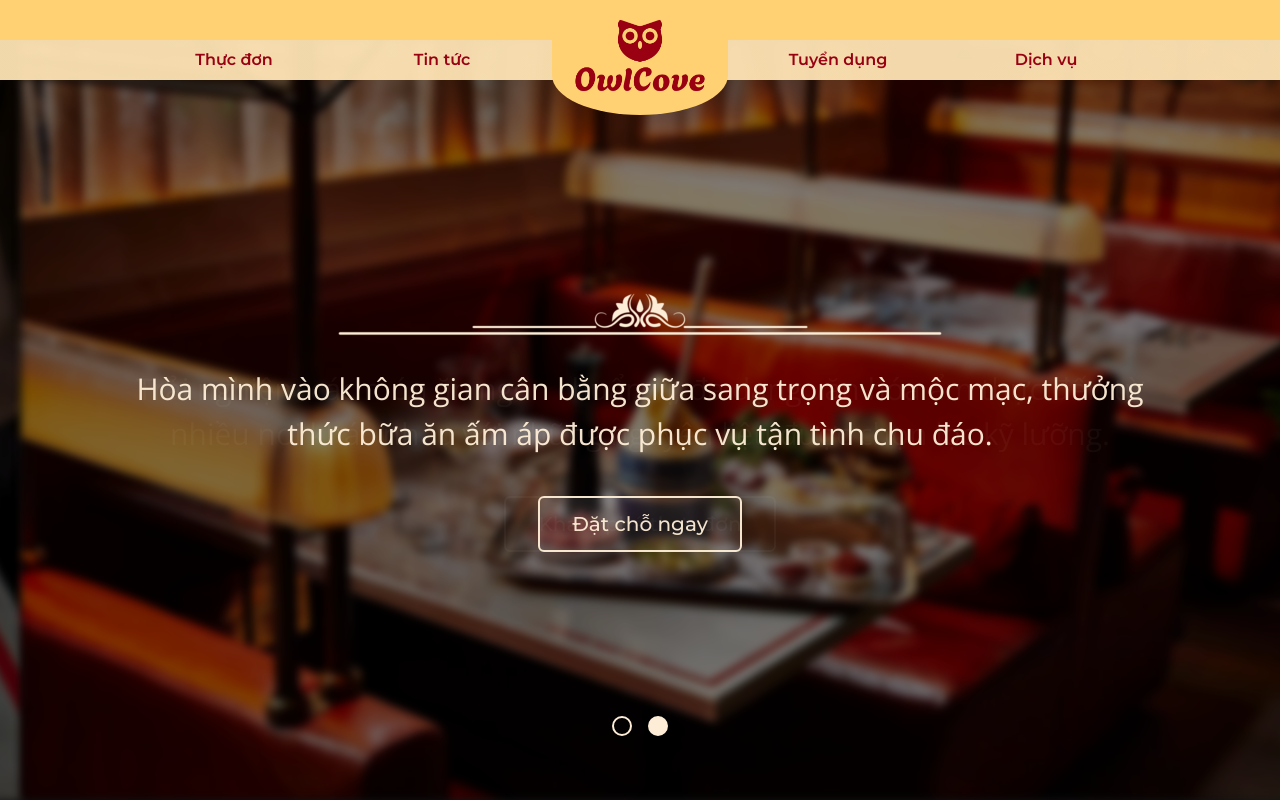
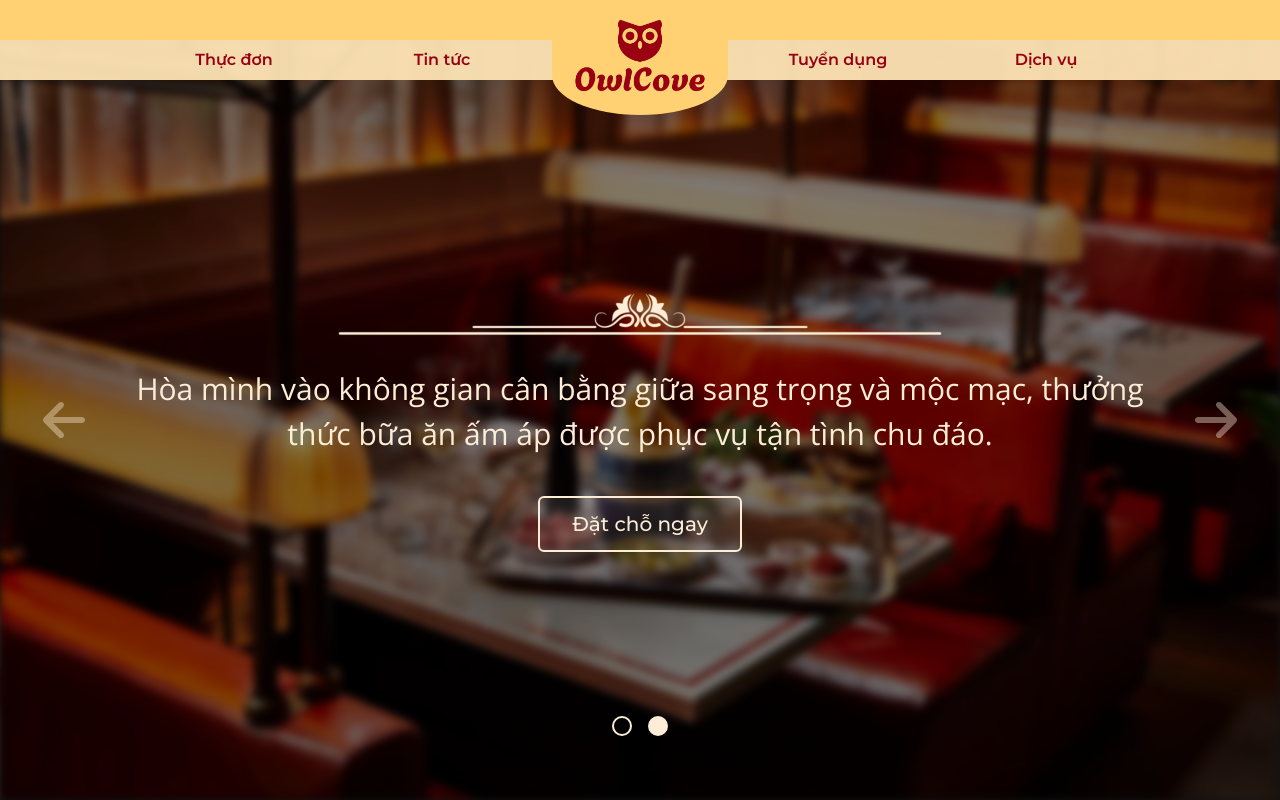
Before and after one commit to DukeHaymich/Owlcove, a Next.js app in the folder frontend/: page / in a window 1280 px wide. Shown: the top 800 px of the page. Built offline with nearby package versions, Linux system fonts and the light colour scheme.

Commit message:
hero slider

```diff
--- a/frontend/src/components/ui/blocks/HeroSlider/Content.tsx
+++ b/frontend/src/components/ui/blocks/HeroSlider/Content.tsx
@@ -10,15 +10,14 @@ interface IContentProps extends ComponentProps<typeof Carousel> {
 
 export default function Content({ data, ...carouselProps }: IContentProps) {
   return (
-    <div className='absolute top-1/2 -translate-y-1/2'>
+    <div className='absolute left-1/2 top-1/2 mx-0 w-full -translate-x-1/2 -translate-y-1/2 content-view-box'>
       <Divider />
       <Carousel {...carouselProps}>
         <CarouselContainer>
           {data.map((item, index) => {
             return (
               <CarouselSlide key={index}>
-                <div className='content-view-box'>
-                  <div className='mx-auto flex h-full flex-col items-center gap-5'>
+                <div className='flex h-full flex-col items-center gap-5'>
                   <p className='mb-5 text-center font-label text-3xl font-normal leading-normal text-secondary'>
                     {item.description}
                   </p>
@@ -29,7 +28,6 @@ export default function Content({ data, ...carouselProps }: IContentProps) {
                     {item.link.description}
                   </Button>
                 </div>
-                </div>
               </CarouselSlide>
             );
           })}
--- a/frontend/src/components/ui/blocks/HeroSlider/Controller.tsx
+++ b/frontend/src/components/ui/blocks/HeroSlider/Controller.tsx
@@ -1,9 +1,16 @@
 import { CarouselApi } from '@/components/common/Carousel';
 import clsx from 'clsx';
+import Image from 'next/image';
 import { ButtonHTMLAttributes, useCallback, useEffect, useState } from 'react';
+
+import LeftArrow from '@/public/images/svg/left-arrow.svg';
 
 interface IDotButtonProps extends ButtonHTMLAttributes<HTMLButtonElement> {
   isActive: boolean;
+}
+
+interface IArrowButtonProps extends ButtonHTMLAttributes<HTMLButtonElement> {
+  isNext?: boolean;
 }
 
 interface ISlideControllerProps {
@@ -38,10 +45,14 @@ export const useDotButton = (api: CarouselApi | undefined): UseDotButtonType =>
 
   useEffect(() => {
     if (!api) return;
-
+    // Subscribe
     onInit(api);
     onSelect(api);
     api.on('reInit', onInit).on('reInit', onSelect).on('select', onSelect);
+    // Clean-up & unsubscribe
+    return () => {
+      api.off('reInit', onInit).off('reInit', onSelect).off('select', onSelect);
+    };
   }, [api, onInit, onSelect]);
 
   return {
@@ -64,10 +75,77 @@ function DotButton({ className, isActive, ...rest }: IDotButtonProps) {
   );
 }
 
+type UsePrevNextButtonsType = {
+  prevBtnDisabled: boolean;
+  nextBtnDisabled: boolean;
+  onPrevButtonClick: () => void;
+  onNextButtonClick: () => void;
+};
+
+export const usePrevNextButtons = (api: CarouselApi | undefined): UsePrevNextButtonsType => {
+  const [prevBtnDisabled, setPrevBtnDisabled] = useState(true);
+  const [nextBtnDisabled, setNextBtnDisabled] = useState(true);
+
+  const onPrevButtonClick = useCallback(() => {
+    if (!api) return;
+    api.scrollPrev();
+  }, [api]);
+
+  const onNextButtonClick = useCallback(() => {
+    if (!api) return;
+    api.scrollNext();
+  }, [api]);
+
+  const onSelect = useCallback((api: CarouselApi) => {
+    api && setPrevBtnDisabled(!api.canScrollPrev());
+    api && setNextBtnDisabled(!api.canScrollNext());
+  }, []);
+
+  useEffect(() => {
+    if (!api) return;
+    // Subscribe
+    onSelect(api);
+    api.on('reInit', onSelect).on('select', onSelect);
+    // Clean-up & unsubscribe
+    return () => {
+      api.off('reInit', onSelect).off('select', onSelect);
+    };
+  }, [api, onSelect]);
+
+  return {
+    prevBtnDisabled,
+    nextBtnDisabled,
+    onPrevButtonClick,
+    onNextButtonClick,
+  };
+};
+
+function ArrowButton({ className, isNext = false, ...rest }: IArrowButtonProps) {
+  return (
+    <button
+      className={clsx(
+        'absolute top-0 h-full w-32 from-transparent to-transparent opacity-40 transition-all hover:from-dark/30 hover:opacity-100',
+        isNext ? 'right-0 bg-gradient-to-l' : 'left-0 bg-gradient-to-r',
+        className
+      )}
+      {...rest}>
+      <Image
+        className={clsx('mx-auto size-12', isNext ? 'rotate-180' : '')}
+        src={LeftArrow}
+        alt='arrow'
+        aria-hidden
+      />
+    </button>
+  );
+}
+
 export default function Controller({ api }: ISlideControllerProps) {
   const { selectedIndex, scrollSnaps, onDotButtonClick } = useDotButton(api);
+  const { prevBtnDisabled, nextBtnDisabled, onPrevButtonClick, onNextButtonClick } =
+    usePrevNextButtons(api);
 
   return (
+    <>
       <div className='absolute bottom-16 flex w-full justify-center gap-4'>
         {scrollSnaps.map((_, index) => (
           <DotButton
@@ -77,5 +155,15 @@ export default function Controller({ api }: ISlideControllerProps) {
           />
         ))}
       </div>
+      <ArrowButton
+        onClick={onPrevButtonClick}
+        disabled={prevBtnDisabled}
+      />
+      <ArrowButton
+        onClick={onNextButtonClick}
+        disabled={nextBtnDisabled}
+        isNext
+      />
+    </>
   );
 }
--- a/frontend/src/components/ui/blocks/HeroSlider/index.tsx
+++ b/frontend/src/components/ui/blocks/HeroSlider/index.tsx
@@ -12,7 +12,7 @@ import { useThrottle } from '@/hooks';
 
 export default function HeroSlider() {
   const autoplayPlugin = Autoplay({
-    delay: 5000,
+    delay: 3000,
     stopOnInteraction: false,
     stopOnMouseEnter: true,
   });
--- a/frontend/tailwind.config.ts
+++ b/frontend/tailwind.config.ts
@@ -25,6 +25,12 @@ export default {
       height: {
         'content': 'calc(100vh - 2.5rem)'
       },
+      width: {
+        'content': '1072px'
+      },
+      maxWidth: {
+        'content': '1072px'
+      },
       zIndex: {
         'header': '100',
         'skip-navigation': '110'
@@ -48,7 +54,7 @@ export default {
     plugin(function({ addUtilities }) {
       addUtilities({
         '.content-view-box': {
-          '@apply max-w-[1072px] px-8 mx-auto': {}
+          '@apply max-w-content px-8 mx-auto': {}
         },
         '.text-header': {
           '@apply text-nowrap font-main font-semibold text-primary text-center': {}
```
Also changed, not shown: frontend/src/public/images/svg/left-arrow.svg (added). Lines whose indentation alone changed are shown as unchanged.
